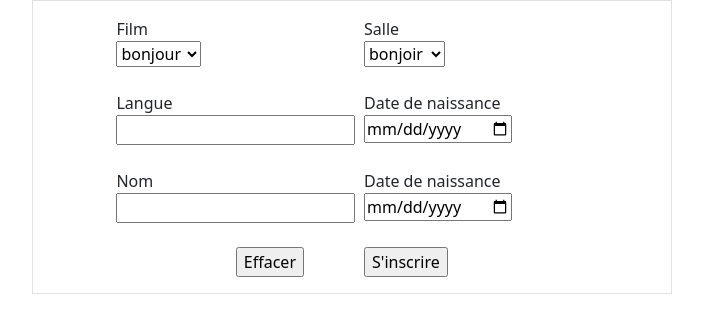
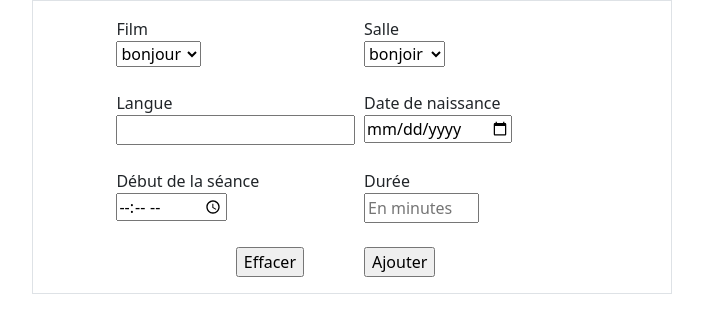
Before and after one commit to benjaminMum/LuxHub, a PHP site: page /soon in a window 1280 px wide. Shown: the part 56-389 px from the top of the page, without its empty margins (288-991 px from the left). Run offline with PHP 8.4, Linux system fonts and the light colour scheme; the visitor is signed in with stand-in values (Sample User, id 1); some libraries are stand-ins or nearby versions.

Commit message:
Update soon.php
form fast ready

```diff
--- a/src/view/soon.php
+++ b/src/view/soon.php
@@ -11,7 +11,7 @@ function soonView()
     ?>
     <?php  if ($_SESSION['Account_type_id'] != 3) {
     ?>
-    <div class="align-content-center">
+    <div class="align-content-center" xmlns:min="http://www.w3.org/1999/xhtml">
         <div class="col-lg-12  div-wrapper d-flex justify-content-center ">
             <div class="col-lg-6 d-flex justify-content-center border pt-3 pb-3 align-content-center">
                 <form action="" method="post">
@@ -60,12 +60,12 @@ function soonView()
 
                     <div class="row">
                         <div class="col-lg-6 col-sm-6">
-                            <label for="inputNewLastName">Nom</label><br>
-                            <input type="text" name="registerLastname" id="inputNewLastName" required>
+                            <label for="inputSessionStart">Début de la séance</label><br>
+                            <input type="time" name="sessionStart" id="inputSessionStart" min="10:00" max="23:00" required >
                         </div>
                         <div class="col-lg-6 col-sm-6">
-                            <label for="inputNewBirthDate">Date de naissance</label><br>
-                            <input type="date" name="registerBirthdate" id="inputNewBirthDate" required>
+                            <label for="inputSessionDuration">Durée</label><br>
+                            <input type="number" name="sessionDuration" id="inputSessionDuration" min="30" max="43200" required placeholder="En minutes">
                         </div>
                     </div>
 
@@ -76,7 +76,7 @@ function soonView()
                             <input type="reset" value="Effacer">
                         </div>
                         <div class="col-lg-6 col-sm-6">
-                            <input type="submit" value="S'inscrire">
+                            <input type="submit" value="Ajouter">
                         </div>
                     </div>
 
```
